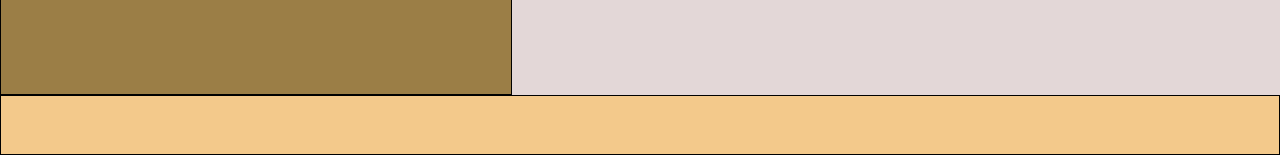
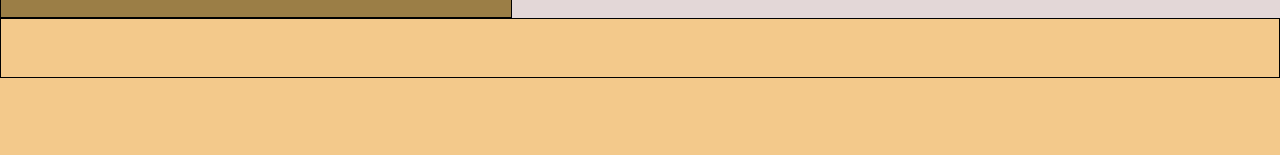
Before and after one commit to hjake07/AndresSite, a website: page public/index.html in a window 1280 px wide. Shown: the part 705-860 px from the top of the page. After the commit the page ends 800 px from the top, so only its background shows below. Drawn offline with nearby package versions, Linux system fonts and the light colour scheme.

Commit message:
last minute fix

```diff
--- a/public/brochure.css
+++ b/public/brochure.css
@@ -12,11 +12,12 @@
     flex-direction: column;
     width: 40%;
     background-color: #9B7E46;
-    height: 100vh;
+    height: fit-content;
     /* border-radius: 10px; */
     color: white;
     padding: 20px;
     position: relative;
+    padding-bottom: 20px;
     border: 1px solid black;
 }
 .personName {
@@ -111,6 +112,7 @@ h3 {
     .sideNav {
         margin: 0 auto;
         width: 100%;
+
     }
 
 }
```
